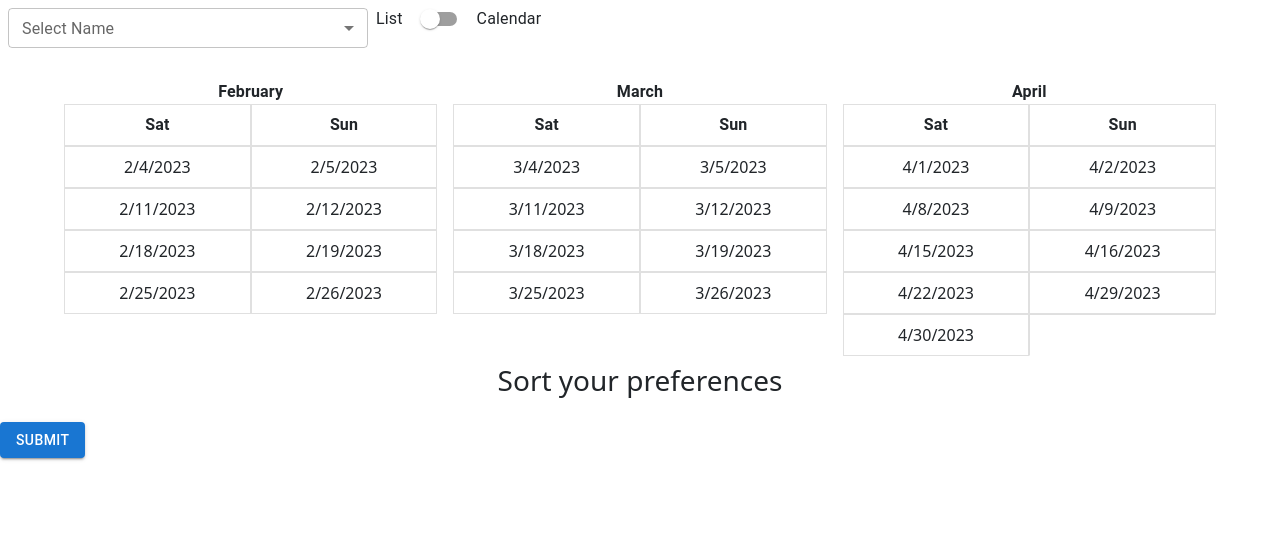
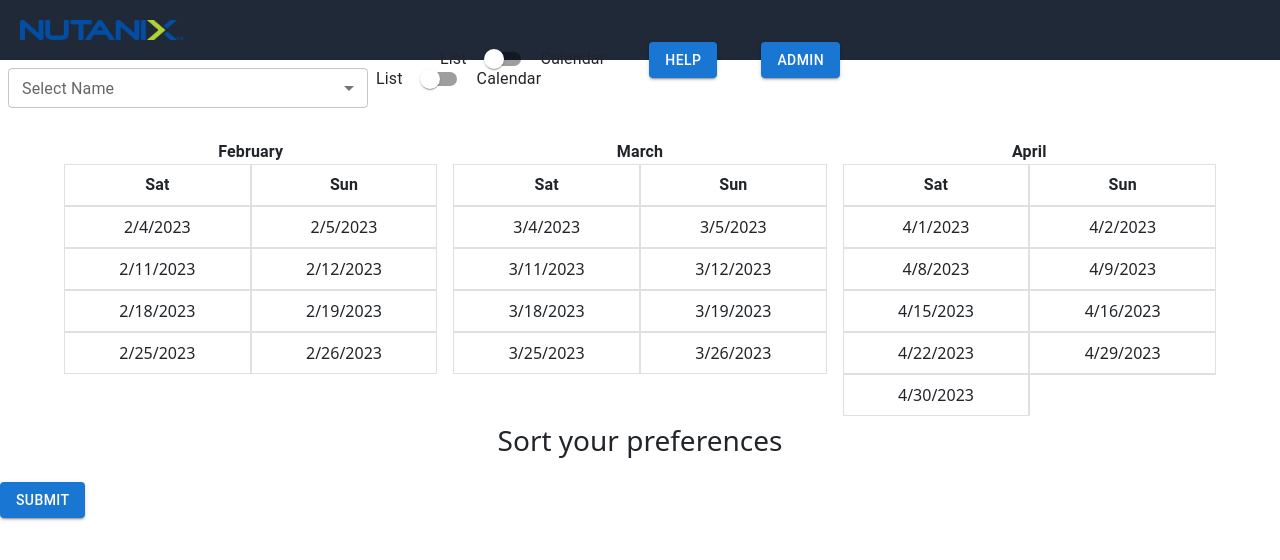
Before and after one commit to Jezla/weekend-scheduler, a React (Create React App) app in the folder frontend/: page / in a window 1280 px wide. Shown: the top 560 px of the page. Built offline with nearby package versions, Linux system fonts and the light colour scheme.

Commit message:
Added logo.png

```diff
--- a/frontend/src/App.js
+++ b/frontend/src/App.js
@@ -12,6 +12,7 @@ import {
 
 import SortableItem from './SortableItem';
 import ListView from './ListView';
+import NavBar from './Navbar';
 
 function App() {
   const [name, setName] = useState("");
@@ -100,6 +101,7 @@ function App() {
 
   return (
     <>
+      <NavBar></NavBar>
       <div>
         {/*
           <TextField
```
Also changed, not shown: frontend/src/logo.png (added).
